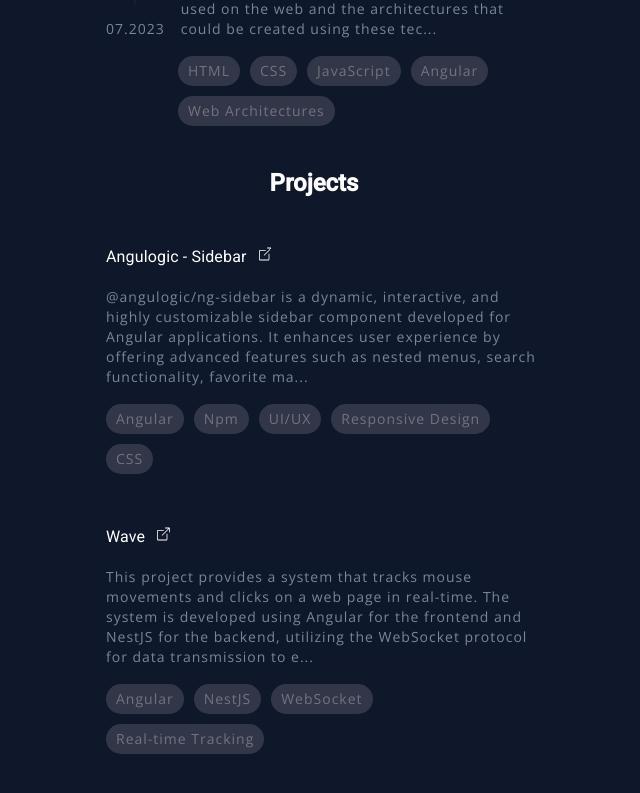
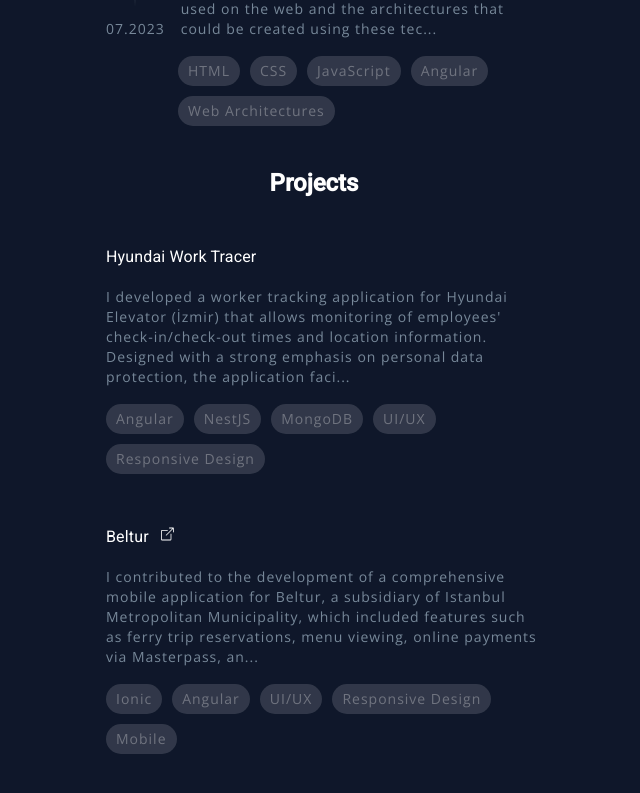
Before and after one commit to ergulferik/Portfolio-Website, an Angular app: page / in a window 1280 px wide. Shown: the part 2003-2796 px from the top of the page, without its empty margins (550-1190 px from the left). Built offline with nearby package versions, Linux system fonts and the light colour scheme.

Commit message:
cv update

```diff
--- a/src/app/data/cardDatas.ts
+++ b/src/app/data/cardDatas.ts
@@ -1,13 +1,45 @@
 import { ExperienceCards, ProjectCard } from "../cards.model";
 
 const cardsTR: ProjectCard[] = [
+  {
+    "title": "Hyundai Work Tracer",
+    "description": "Hyundai Elevator (İzmir) için çalışanların giriş-çıkış ve konum bilgilerinin takip edilebildiği bir işçi takip uygulaması geliştirdim. Kişisel verilerin korunmasına önem verilerek yalnızca yetkililerin denetimini kolaylaştırmak amacıyla tasarlanan uygulamanın ön yüzü Angular, arka yüzü NestJS ile geliştirilmiş olup, veritabanı olarak MongoDB kullanılmıştır.",
+    "extras": ["Angular", "NestJS", "MongoDB", "UI/UX", "Responsive Design"],
+    "id": "project10",
+    "continueUrl": "",
+    "order": "0"
+  },
+  {
+    "title": "Beltur",
+    "description": "İstanbul Büyükşehir Belediyesi'ne bağlı Beltur işletmeleri için vapur seyahatleri rezervasyonu, menü görüntüleme, Masterpass ile online ödeme ve duyuru yönetimi gibi özellikleri içeren kapsamlı bir mobil uygulamanın geliştirilmesinde görev aldım. Şirkete bağlı olarak uygulamanın sorumluluğunu üstlendim. Uygulamanın ön yüzü Ionic kullanılarak geliştirildi.",
+    "extras": ["Ionic", "Angular", "UI/UX", "Responsive Design", "Mobile"],
+    "id": "project0",
+    "continueUrl": "https://play.google.com/store/apps/details?id=app.orwi.beltur&hl=tr",
+    "order": "1"
+  },
+  {
+    "title": "Bigchefs",
+    "description": "Türkiye'nin önde gelen restoran zincirlerinden BigChefs için geliştirilen mobil uygulamanın yazım sürecinde proje sorumluluğu üstlendim. Menü görüntüleme, geri bildirim, kampanyalardan yararlanma ve sipariş oluşturma gibi özellikler sunan uygulamanın ön yüzü Ionic framework ile geliştirildi.",
+    "extras": ["Ionic", "Angular", "UI/UX", "Responsive Design", "Mobile"],
+    "id": "project11",
+    "continueUrl": "https://play.google.com/store/apps/details?id=bigchefs.app&hl=tr",
+    "order": "2"
+  },
+  {
+    "title": "Laika",
+    "description": "Laika adlı kafe için etkinliklerin yönetilebildiği, biletleme, menü görüntüleme ve rezervasyon işlemlerinin yapılabildiği bir web uygulaması geliştirdim. Ön yüz React, arka yüz NestJS ile geliştirildi; veritabanı olarak MongoDB kullanıldı.",
+    "extras": ["React", "NestJS", "MongoDB", "UI/UX", "Responsive Design"],
+    "id": "project12",
+    "continueUrl": "https://ergulferik.github.io/Laika-Web/",
+    "order": "3"
+  },
   {
     "title": "Angulogic - Sidebar",
     "description": "@angulogic/ng-sidebar, Angular uygulamaları için geliştirilen, dinamik, etkileşimli ve yüksek düzeyde özelleştirilebilir bir kenar çubuğu bileşenidir. Kullanıcı deneyimini geliştirmek amacıyla iç içe geçmiş menüler, arama fonksiyonelliği, favori yönetimi, tema değiştirme, duyarlı (responsive) görüntüleme modları ve yeniden boyutlandırılabilir / otomatik konumlandırılabilir yapı gibi gelişmiş özellikler sunmaktadır.",
     "extras": ["Angular", "Npm", "UI/UX", "Responsive Design", "CSS"],
     "id": "project7",
     "continueUrl": "https://github.com/skarahan35/angulogic",
-    "order": "1"
+    "order": "4"
   },
   {
     "title": "Wave",
@@ -15,7 +47,7 @@ const cardsTR: ProjectCard[] = [
     "extras": ["Angular", "NestJS", "WebSocket", "Real-time Tracking"],
     "id": "project8",
     "continueUrl": "https://github.com/ergulferik/wave",
-    "order": "2"
+    "order": "5"
   },
   {
     "title": "Spy",
@@ -23,7 +55,7 @@ const cardsTR: ProjectCard[] = [
     "extras": ["Angular", "Ionic", "Web", "Mobile", "State Management"],
     "continueUrl":"https://ergulferik.github.io/spy/",
     "id": "project9",
-    "order": "3"
+    "order": "6"
   },
   {
     "title": "DarkChicken",
@@ -31,7 +63,7 @@ const cardsTR: ProjectCard[] = [
     "extras": ["Angular", "Npm", "UI kit", "Datatable", "JavaScript", "HTML", "CSS"],
     "id": "project1",
     "continueUrl": "https://github.com/skarahan35/darkchicken",
-    "order": "4"
+    "order": "7"
   },
   {
     "title": "DC Toast",
@@ -39,7 +71,7 @@ const cardsTR: ProjectCard[] = [
     "extras": ["Angular", "Npm", "JavaScript", "HTML", "CSS"],
     "id": "project2",
     "continueUrl": "https://www.npmjs.com/package/dc-toast-ng",
-    "order": "5"
+    "order": "8"
   },
   {
     "title": "AllScan",
@@ -47,7 +79,7 @@ const cardsTR: ProjectCard[] = [
     "extras": ["JavaScript", "HTML", "CSS", "Python", "FastAPI", "BeautifulSoup"],
     "id": "project3",
     "continueUrl": "https://github.com/ergulferik/All-Scan",
-    "order": "6"
+    "order": "9"
   },
   {
     "title": "Kütüphane Yönetim Uygulaması",
@@ -55,7 +87,7 @@ const cardsTR: ProjectCard[] = [
     "extras": ["Angular", "HTML", "CSS", "JavaScript", "NGX", "C#", "ABP Framework"],
     "id": "project4",
     "continueUrl": "https://github.com/ergulferik/Virtual-Shelf-Browser",
-    "order": "7"
+    "order": "10"
   },
   {
     "title": "Apartman Yönetim Uygulaması",
@@ -63,7 +95,7 @@ const cardsTR: ProjectCard[] = [
     "extras": ["C#", ".NET Core", "WebSocket", "TCP/IP", "MVC"],
     "id": "project5",
     "continueUrl": "https://github.com/ergulferik/Apartment-Management-System",
-    "order": "8"
+    "order": "11"
   },
   {
     "title": "Web Sayfası Tercüme Uygulaması",
@@ -71,18 +103,50 @@ const cardsTR: ProjectCard[] = [
     "extras": ["Python", "Selenium", "BeautifulSoup", "Pandas", "Örümcek Mimarisi"],
     "id": "project6",
     "continueUrl": "https://github.com/ergulferik/Website-Translator",
-    "order": "9"
+    "order": "12"
   }
 ]
 
 const cardsEN = [
+  {
+    "title": "Hyundai Work Tracer",
+    "description": "I developed a worker tracking application for Hyundai Elevator (İzmir) that allows monitoring of employees' check-in/check-out times and location information. Designed with a strong emphasis on personal data protection, the application facilitates supervision exclusively for authorized personnel. The frontend was developed using Angular, the backend with NestJS, and MongoDB was used as the database.",
+    "extras": ["Angular", "NestJS", "MongoDB", "UI/UX", "Responsive Design"],
+    "id": "project10",
+    "continueUrl": "",
+    "order": "0"
+  },
+  {
+    "title": "Beltur",
+    "description": "I contributed to the development of a comprehensive mobile application for Beltur, a subsidiary of Istanbul Metropolitan Municipality, which included features such as ferry trip reservations, menu viewing, online payments via Masterpass, and announcement management. I assumed responsibility for the application on behalf of the company. The frontend of the application was developed using Ionic.",
+    "extras": ["Ionic", "Angular", "UI/UX", "Responsive Design", "Mobile"],
+    "id": "project0",
+    "continueUrl": "https://play.google.com/store/apps/details?id=app.orwi.beltur&hl=tr",
+    "order": "1"
+  },
+  {
+    "title": "Bigchefs",
+    "description": "I took on project responsibility during the development of a mobile application for BigChefs, one of Turkey's leading restaurant chains. The application, offering features such as menu browsing, feedback submission, campaign participation, and order creation, was developed using the Ionic framework for the frontend.",
+    "extras": ["Ionic", "Angular", "UI/UX", "Responsive Design", "Mobile"],
+    "id": "project11",
+    "continueUrl": "https://play.google.com/store/apps/details?id=bigchefs.app&hl=tr",
+    "order": "2"
+  },
+  {
+    "title": "Laika",
+    "description": "I developed a web application for Laika café that enables event management, ticketing, menu viewing, and reservations. The frontend was developed using React, the backend with NestJS, and MongoDB was used as the database.",
+    "extras": ["React", "NestJS", "MongoDB", "UI/UX", "Responsive Design"],
+    "id": "project12",
+    "continueUrl": "https://ergulferik.github.io/Laika-Web/",
+    "order": "3"
+  },
   {
     "title": "Angulogic - Sidebar",
     "description": "@angulogic/ng-sidebar is a dynamic, interactive, and highly customizable sidebar component developed for Angular applications. It enhances user experience by offering advanced features such as nested menus, search functionality, favorite management, theme switching, responsive display modes, and resizable/auto-positioning structures.",
     "extras": ["Angular", "Npm", "UI/UX", "Responsive Design", "CSS"],
     "id": "project7",
     "continueUrl": "https://github.com/skarahan35/angulogic",
-    "order": "1"
+    "order": "4"
   },
   {
     "title": "Wave",
@@ -90,7 +154,7 @@ const cardsEN = [
     "extras": ["Angular", "NestJS", "WebSocket", "Real-time Tracking"],
     "id": "project8",
     "continueUrl": "https://github.com/ergulferik/wave",
-    "order": "2"
+    "order": "5"
   },
   {
     "title": "Spy",
@@ -98,7 +162,7 @@ const cardsEN = [
     "extras": ["Angular", "Ionic", "Web", "Mobile", "State Management"],
     "continueUrl":"https://ergulferik.github.io/spy/",
     "id": "project9",
-    "order": "3"
+    "order": "6"
   },
   {
     "title": "DarkChicken",
@@ -106,7 +170,7 @@ const cardsEN = [
     "extras": ["Angular", "Npm", "UI kit", "Datatable", "JavaScript", "HTML", "CSS"],
     "id": "project1",
     "continueUrl": "https://github.com/skarahan35/darkchicken",
-    "order": "4"
+    "order": "7"
   },
   {
     "title": "DC Toast",
@@ -114,7 +178,7 @@ const cardsEN = [
     "extras": ["Angular", "Npm", "JavaScript", "HTML", "CSS"],
     "id": "project2",
     "continueUrl": "https://www.npmjs.com/package/dc-toast-ng",
-    "order": "5"
+    "order": "8"
   },
   {
     "title": "AllScan",
@@ -122,7 +186,7 @@ const cardsEN = [
     "extras": ["JavaScript", "HTML", "CSS", "Python", "FastAPI", "BeautifulSoup"],
     "id": "project3",
     "continueUrl": "https://github.com/ergulferik/All-Scan",
-    "order": "6"
+    "order": "9"
   },
   {
     "title": "Virtual Shelf Browser",
@@ -130,7 +194,7 @@ const cardsEN = [
     "extras": ["Angular", "HTML", "CSS", "JavaScript", "NGX", "C#", "ABP Framework", "MSSQL"],
     "id": "project4",
     "continueUrl": "https://github.com/ergulferik/Virtual-Shelf-Browser",
-    "order": "7"
+    "order": "10"
   },
   {
     "title": "Apartment Management Application",
@@ -138,7 +202,7 @@ const cardsEN = [
     "extras": ["C#", ".NET Core", "WebSocket", "TCP/IP", "MVC"],
     "id": "project5",
     "continueUrl": "https://github.com/ergulferik/Apartment-Management-System",
-    "order": "8"
+    "order": "11"
   },
   {
     "title": "Website Translation Application",
@@ -146,7 +210,7 @@ const cardsEN = [
     "extras": ["Python", "Selenium", "BeautifulSoup", "Pandas", "Spider Architecture"],
     "id": "project6",
     "continueUrl": "https://github.com/ergulferik/Website-Translator",
-    "order": "9"
+    "order": "12"
   }
 ];
 
@@ -160,7 +224,7 @@ const experienceDataTR: ExperienceCards[] = [
     "continueUrl": "https://www.kerzzpos.com/",
     "order": "0",
     "startTime": "10.2024",
-    "endTime": "Mevcut",
+    "endTime": "09.2025",
     "position": "Önyüz Geliştirici"
   },
   {
@@ -207,7 +271,7 @@ const experienceDataEN = [
     "continueUrl": "https://www.kerzzpos.com/",
     "order": "0",
     "startTime": "10.2024",
-    "endTime": "Present",
+    "endTime": "09.2025",
     "position": "Frontend Developer"
   },
   {
```
Also changed, not shown: 3 other files (tests, documents, lock files or other folders).
